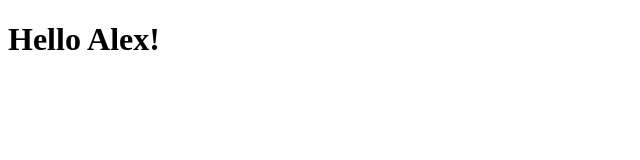
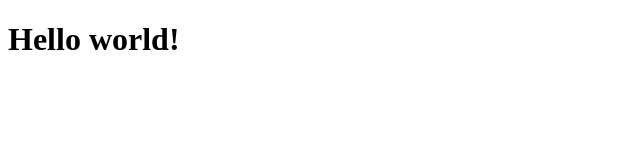
Before and after one commit to maria-knst/FirstRepo, a plain HTML site: page index.html in a window 1280 px wide. Shown: the full height of the page, 0-640 px from the left. Drawn offline with Linux system fonts and the light colour scheme.

Commit message:
no message

```diff
--- a/index.html
+++ b/index.html
@@ -5,6 +5,6 @@
     <title>Git task</title>
 </head>
 <body>
-    <h1>Hello Alex!</h1>
+    <h1>Hello world!</h1>
 </body>
 </html>
```
